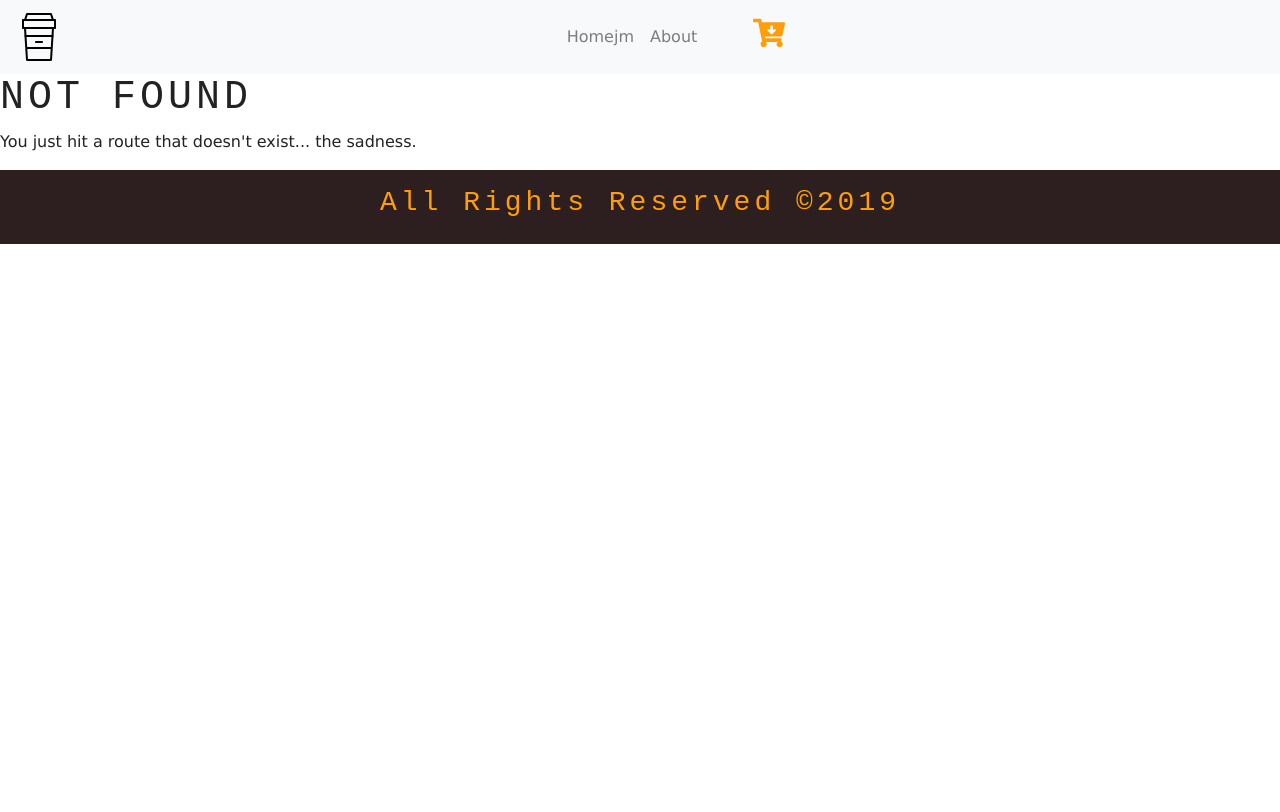
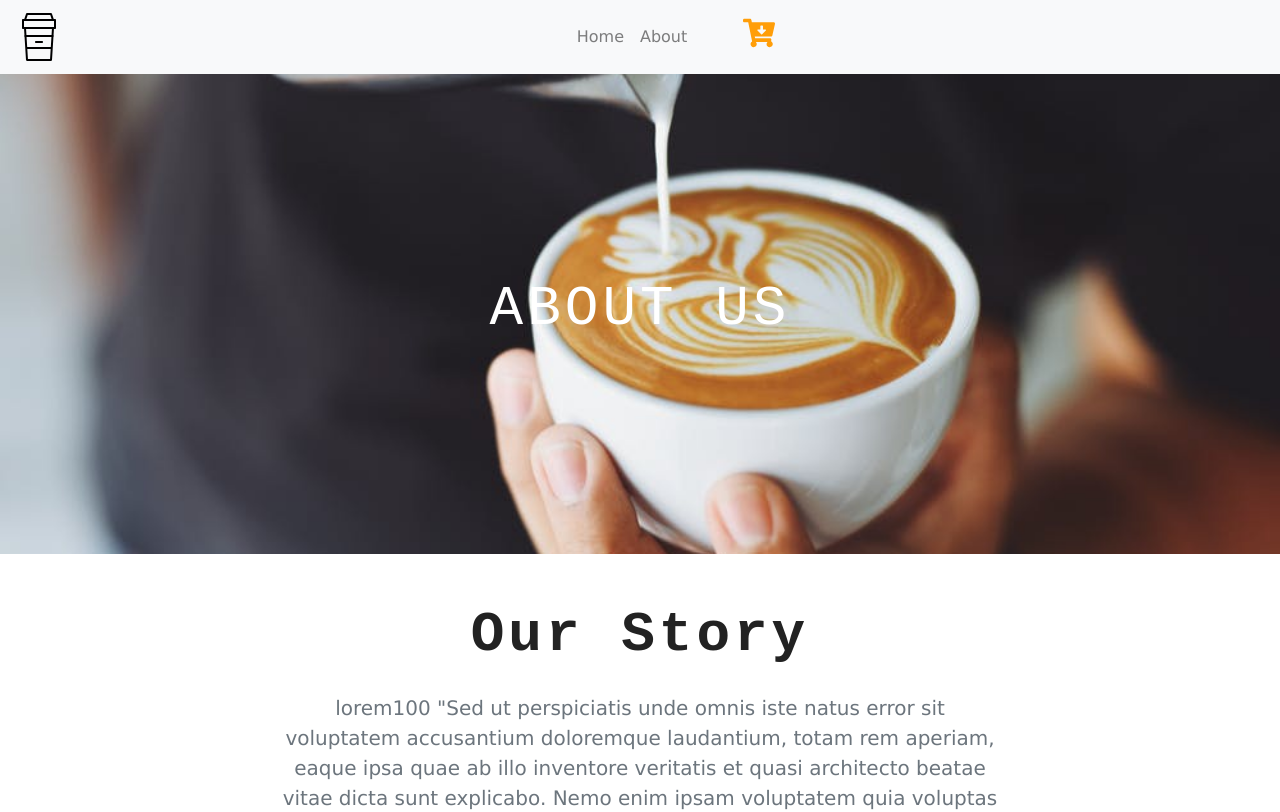
Before and after one commit to daccatime/gatsby_joe_coffee, a Gatsby site: page /about in a window 1280 px wide. Before the commit this address had no page. Shown: the top 812 px of the page. Built offline with nearby package versions, Linux system fonts and the light colour scheme; Gatsby itself is replaced by a stand-in of ours.

Commit message:
added contenful environment variables

```diff
--- a/gatsby-config.js
+++ b/gatsby-config.js
@@ -1,8 +1,12 @@
+require("dotenv").config({
+  path: `.env.${process.env.NODE_ENV}`,
+})
+
 module.exports = {
   siteMetadata: {
     title: `Regular Joe's`,
     description: `Kick off your next, great Gatsby project with this default starter. This barebones starter ships with the main Gatsby configuration files you might need.`,
-    author: `@gatsbyjs`
+    author: `@gatsbyjs`,
   },
   plugins: [
     `gatsby-plugin-react-helmet`,
@@ -10,8 +14,17 @@
       resolve: `gatsby-source-filesystem`,
       options: {
         name: `images`,
-        path: `${__dirname}/src/images`
-      }
+        path: `${__dirname}/src/images`,
+      },
+    },
+
+    {
+      resolve: `gatsby-source-contentful`,
+      options: {
+        spaceId: process.env.CONTENTFUL_SPACE_ID,
+        // Learn about environment variables: https://gatsby.dev/env-vars
+        accessToken: process.env.CONTENTFUL_ACCESS_TOKEN,
+      },
     },
     `gatsby-transformer-sharp`,
     `gatsby-plugin-sharp`,
@@ -24,11 +37,11 @@
         background_color: `#663399`,
         theme_color: `#663399`,
         display: `minimal-ui`,
-        icon: `src/images/logo.svg` // This path is relative to the root of the site.
-      }
-    }
+        icon: `src/images/logo.svg`, // This path is relative to the root of the site.
+      },
+    },
     // this (optional) plugin enables Progressive Web App + Offline functionality
     // To learn more, visit: https://gatsby.app/offline
     // 'gatsby-plugin-offline',
-  ]
-};
+  ],
+}
--- a/package.json
+++ b/package.json
@@ -12,6 +12,7 @@
     "gatsby-plugin-offline": "^2.0.23",
     "gatsby-plugin-react-helmet": "^3.0.6",
     "gatsby-plugin-sharp": "^2.0.20",
+    "gatsby-source-contentful": "^2.0.39",
     "gatsby-source-filesystem": "^2.0.20",
     "gatsby-transformer-sharp": "^2.1.13",
     "prop-types": "^15.6.2",
--- a/src/components/Globals/Navbar.js
+++ b/src/components/Globals/Navbar.js
@@ -11,12 +11,12 @@
       {
         id: 1,
         path: "/",
-        text: "homejm",
+        text: "Home",
       },
       {
         id: 2,
         path: "/about",
-        text: "about",
+        text: "About",
       },
     ],
   }
--- a/src/components/layout.css
+++ b/src/components/layout.css
@@ -29,7 +29,8 @@
   font-size: 2rem;
 }
 
-.default-background {
+.default-background,
+.about-background {
   min-height: 100vh;
   display: flex;
   align-items: center;
@@ -40,6 +41,10 @@
   );
   background-position: center;
   background-size: cover;
+}
+
+.about-background {
+  min-height: 60vh;
 }
 
 .btn-yellow {
--- /dev/null
+++ b/src/pages/about.js
@@ -0,0 +1,33 @@
+import React from "react"
+import { Link, graphql } from "gatsby"
+
+import Layout from "../components/layout"
+import SEO from "../components/seo"
+import BackgroundSection from "../components/Globals/BackgroundSection"
+
+import Info from "../components/Home/info"
+
+const AboutPage = ({ data }) => (
+  <Layout>
+    <SEO title="Home" keywords={[`gatsby`, `application`, `react`]} />
+    <BackgroundSection
+      img={data.img.childImageSharp.fluid}
+      title="About Us"
+      styleClass="about-background"
+    />
+    <Info />
+  </Layout>
+)
+export const query = graphql`
+  {
+    img: file(relativePath: { eq: "about-background.jpeg" }) {
+      childImageSharp {
+        fluid {
+          ...GatsbyImageSharpFluid_tracedSVG
+        }
+      }
+    }
+  }
+`
+
+export default AboutPage
```
Also changed, not shown: 2 other files.
